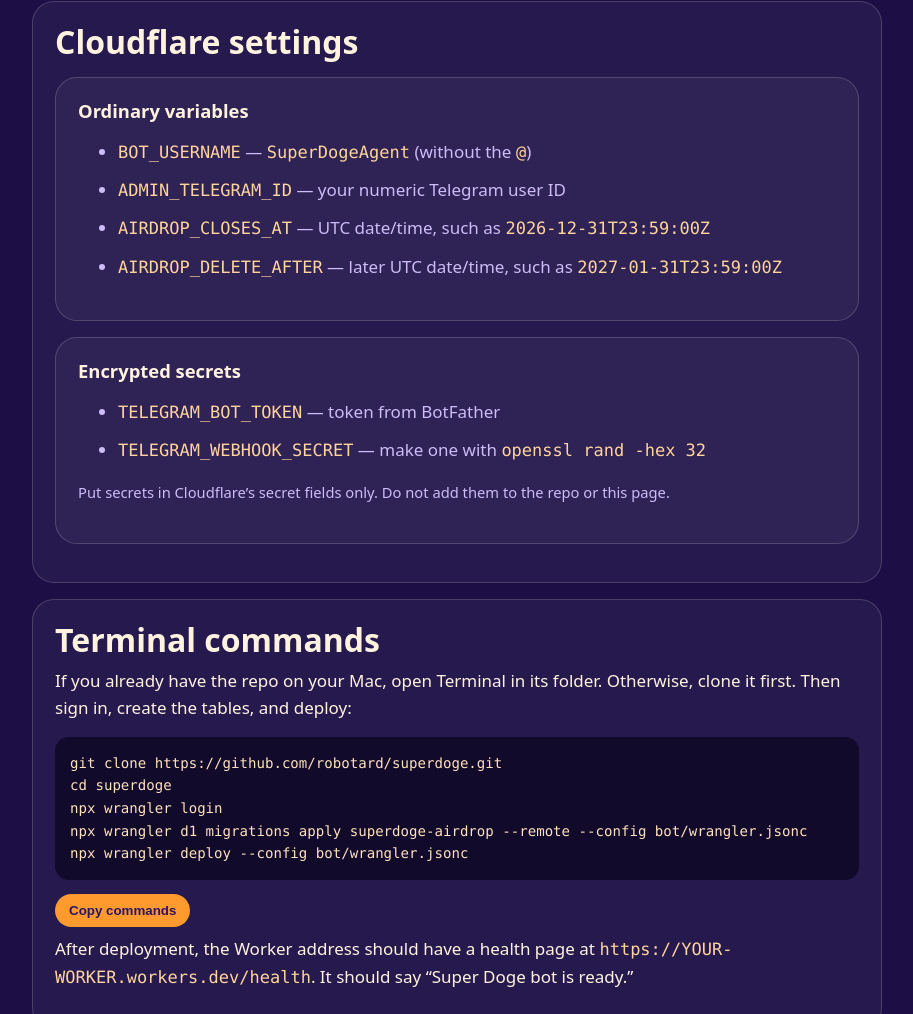
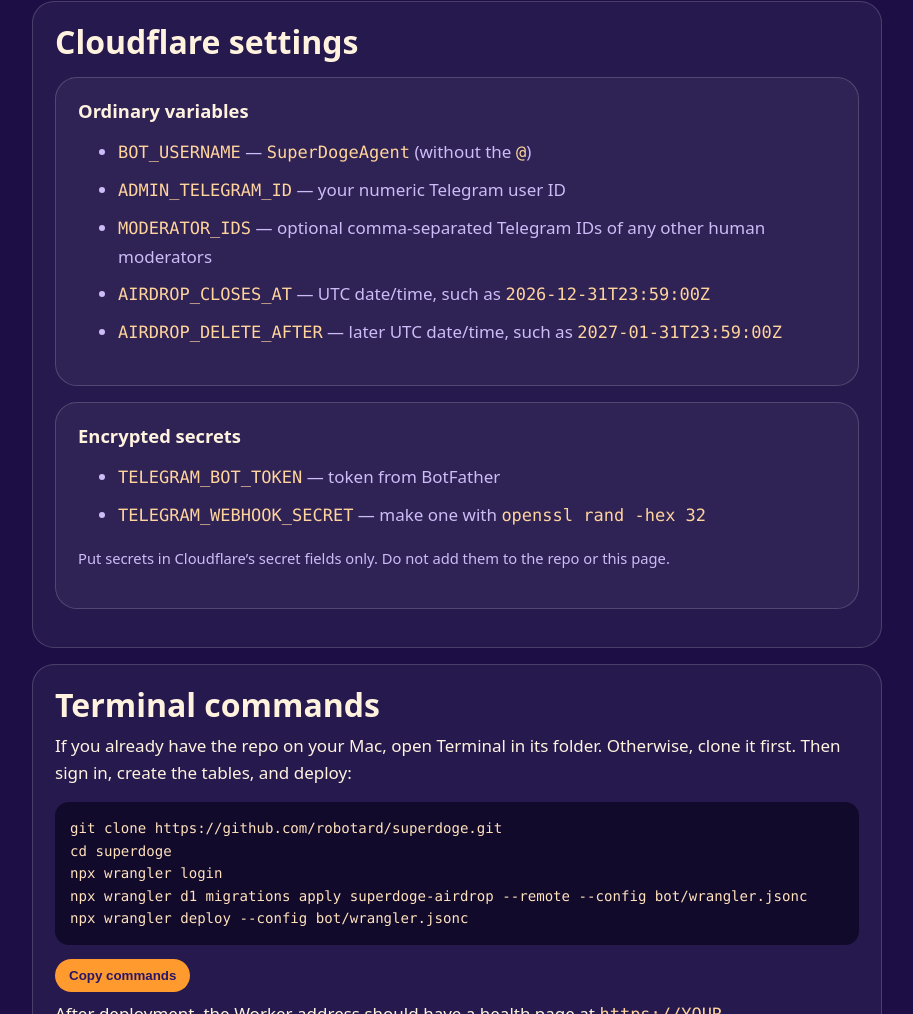
Before and after one commit to robotard/superdoge, a plain HTML site: page docs/index.html in a window 1280 px wide. Shown: the part 2251-3265 px from the top of the page, without its empty margins (183-1096 px from the left). Drawn offline with Linux system fonts and the light colour scheme.

Commit message:
Document moderator exemptions

```diff
--- a/docs/index.html
+++ b/docs/index.html
@@ -33,7 +33,7 @@
 info - Super Doge project information
 airdrop - Register a wallet privately
 cancel - Cancel wallet registration</pre><p class="small">Do not add <code>/export</code> to the public menu. The admin types it privately when signups should close.</p></section>
-<section><h2>Cloudflare settings</h2><div class="panel"><h3>Ordinary variables</h3><ul><li><code>BOT_USERNAME</code> — <code>SuperDogeAgent</code> (without the <code>@</code>)</li><li><code>ADMIN_TELEGRAM_ID</code> — your numeric Telegram user ID</li><li><code>AIRDROP_CLOSES_AT</code> — UTC date/time, such as <code>2026-12-31T23:59:00Z</code></li><li><code>AIRDROP_DELETE_AFTER</code> — later UTC date/time, such as <code>2027-01-31T23:59:00Z</code></li></ul></div><div class="panel"><h3>Encrypted secrets</h3><ul><li><code>TELEGRAM_BOT_TOKEN</code> — token from BotFather</li><li><code>TELEGRAM_WEBHOOK_SECRET</code> — make one with <code>openssl rand -hex 32</code></li></ul><p class="small">Put secrets in Cloudflare’s secret fields only. Do not add them to the repo or this page.</p></div></section>
+<section><h2>Cloudflare settings</h2><div class="panel"><h3>Ordinary variables</h3><ul><li><code>BOT_USERNAME</code> — <code>SuperDogeAgent</code> (without the <code>@</code>)</li><li><code>ADMIN_TELEGRAM_ID</code> — your numeric Telegram user ID</li><li><code>MODERATOR_IDS</code> — optional comma-separated Telegram IDs of any other human moderators</li><li><code>AIRDROP_CLOSES_AT</code> — UTC date/time, such as <code>2026-12-31T23:59:00Z</code></li><li><code>AIRDROP_DELETE_AFTER</code> — later UTC date/time, such as <code>2027-01-31T23:59:00Z</code></li></ul></div><div class="panel"><h3>Encrypted secrets</h3><ul><li><code>TELEGRAM_BOT_TOKEN</code> — token from BotFather</li><li><code>TELEGRAM_WEBHOOK_SECRET</code> — make one with <code>openssl rand -hex 32</code></li></ul><p class="small">Put secrets in Cloudflare’s secret fields only. Do not add them to the repo or this page.</p></div></section>
 <section><h2>Terminal commands</h2><p>If you already have the repo on your Mac, open Terminal in its folder. Otherwise, clone it first. Then sign in, create the tables, and deploy:</p><pre id="deploy">git clone https://github.com/robotard/superdoge.git
 cd superdoge
 npx wrangler login
```
